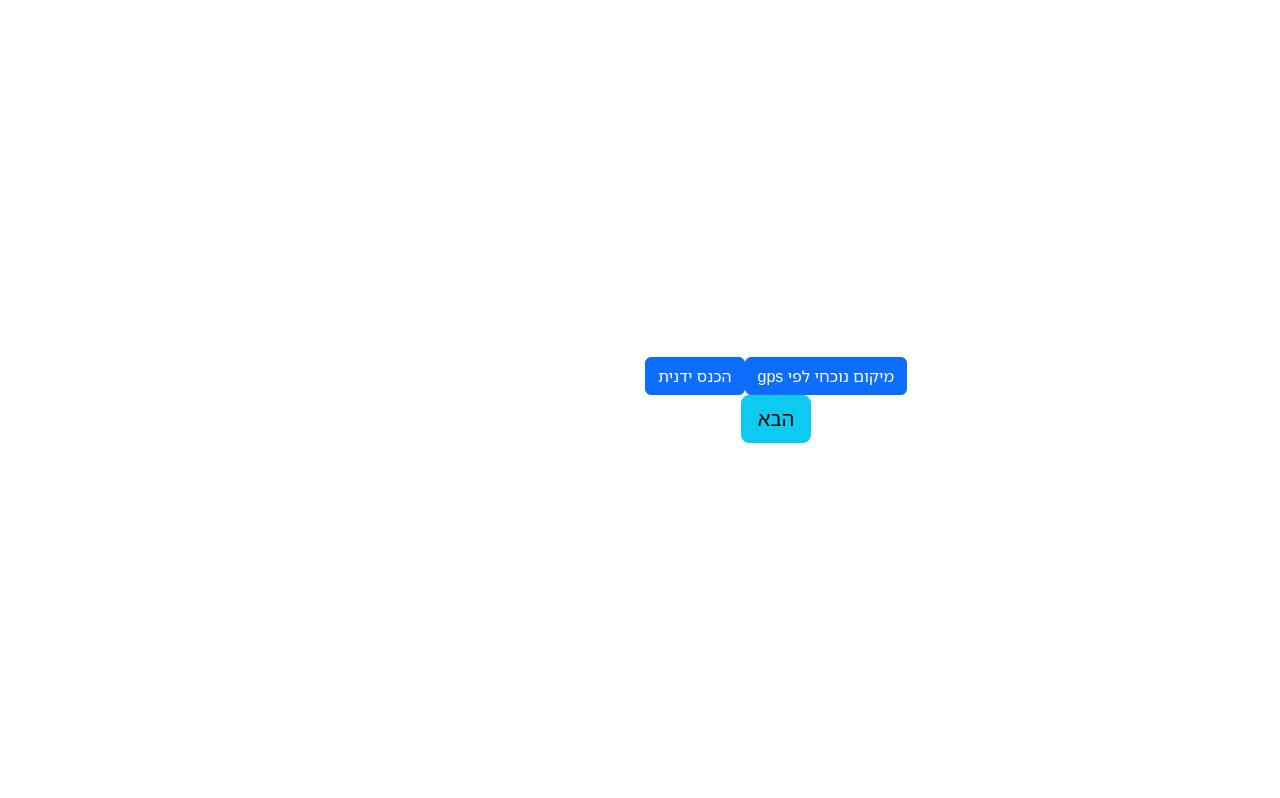
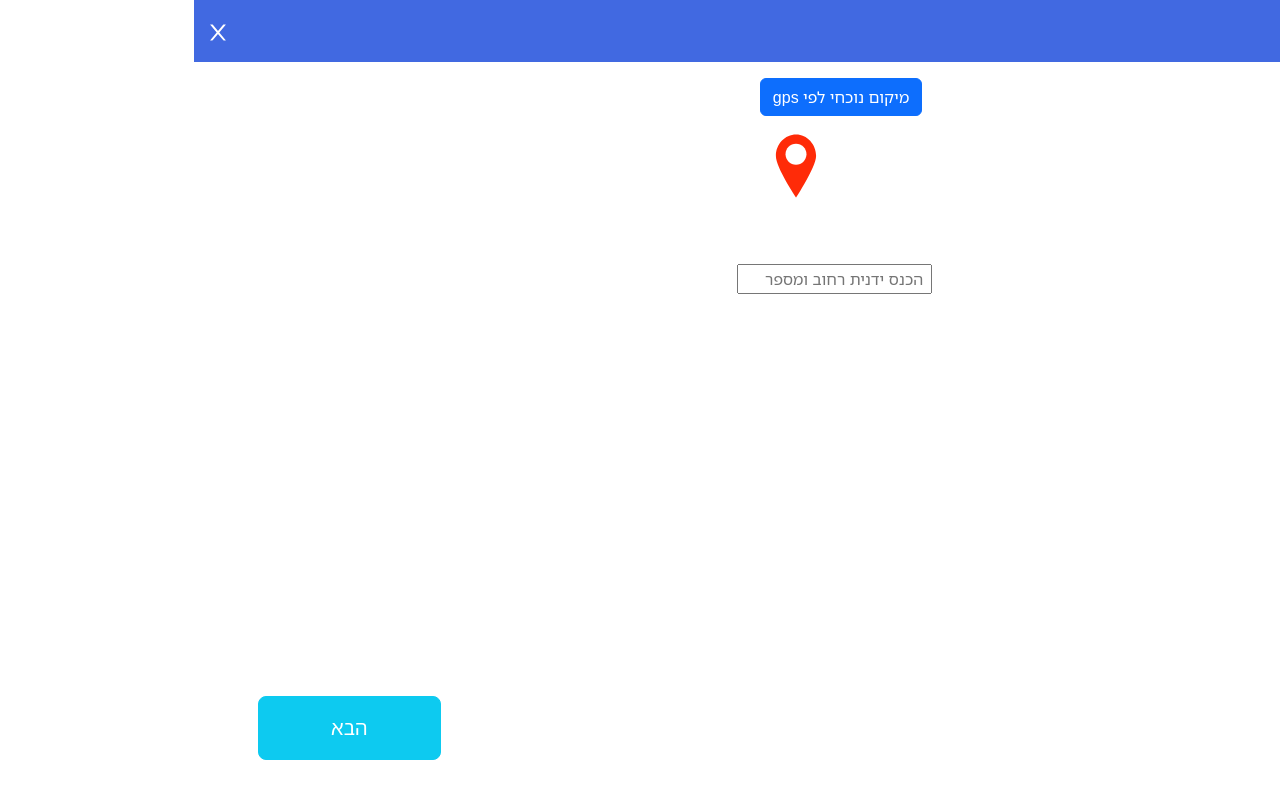
Before and after one commit to OfekYehoshua/Dimona_finalProject_client, a React (Create React App) app: page /location in a window 1280 px wide. Built offline with nearby package versions, Linux system fonts and the light colour scheme.

Commit message:
rebasing with dan

```diff
--- a/src/Pages/Location/Location.jsx
+++ b/src/Pages/Location/Location.jsx
@@ -1,50 +1,81 @@
-import React from 'react'
+import React from "react";
 import { Button } from "react-bootstrap";
-import axios from 'axios'
-import './Location.css'
-import { useState } from 'react';
+import axios from "axios";
+import "./Location.css";
+import LocationAnimation from "./animation/LocationAnimation.json";
+import { useState } from "react";
+import Navtop from "../../Components/navigate/Navtop";
+import BottomNav from "../../Components/navigate/BottomNav";
+import Lottie from "react-lottie-player";
+import { useEffect } from "react";
 const Location = () => {
-    const [location, setLocation] = useState("")
-    const [writeLocation, setWriteLocation] = useState(false)
-    const getAdress =async(a,b)=>{
-        const nearLocation = await axios.get(`https://maps.googleapis.com/maps/api/geocode/json?latlng=${a},${b}&key=AIzaSyA09eagZpZ4rKfC1V39Au6x79HxXR441Os&language=iw`)
-        console.log(nearLocation.data.results[0].formatted_address)
-        setLocation(nearLocation.data.results[0].formatted_address)
-        }
+  const [location, setLocation] = useState("");
+  useEffect(() => {
+    sessionStorage.setItem("location", location);
+  }, [location]);
+
+  const getAdress = async (a, b) => {
+    const nearLocation = await axios.get(
+      `https://maps.googleapis.com/maps/api/geocode/json?latlng=${a},${b}&key=AIzaSyA09eagZpZ4rKfC1V39Au6x79HxXR441Os&language=iw`
+    );
+    console.log(nearLocation.data.results[0].formatted_address);
+    setLocation(nearLocation.data.results[0].formatted_address);
+    sessionStorage.setItem(
+      "location",
+      nearLocation.data.results[0].formatted_address
+    );
+  };
 
   function getLocation() {
     if (navigator.geolocation) {
       navigator.geolocation.getCurrentPosition(showPosition);
     } else {
-             console.log("Geolocation is not supported by this browser.")
+      console.log("Geolocation is not supported by this browser.");
     }
   }
   function showPosition(position) {
-           console.log("Latitude: " + position.coords.latitude +
-            "Longitude: " + position.coords.longitude)
-            getAdress(position.coords.latitude,position.coords.longitude)
+    console.log(
+      "Latitude: " +
+        position.coords.latitude +
+        "Longitude: " +
+        position.coords.longitude
+    );
+    getAdress(position.coords.latitude, position.coords.longitude);
   }
   return (
-    <div className='location-div' style={{width:"100vw",height:"100vh"}} >
+    // className='location-div' style={{width:"100vw",height:"100vh"}}
+    <div>
+      <Navtop></Navtop>
 
+      <div className="location-div">
+        <div>
+          <Button
+            onClick={() => {
+              getLocation();
+            }}
+          >
+            מיקום נוכחי לפי gps
+          </Button>
+          <Lottie
+            loop
+            animationData={LocationAnimation}
+            play
+            style={{ width: 100, height: 100, marginRight: "6vw" }}
+          />
+          <br />
+          <br />
+        </div>
+        <input
+          type="text"
+          placeholder=" הכנס ידנית רחוב ומספר"
+          onChange={(e) => setLocation(e.target.value)}
+        />
+        {location && <h1>{location}</h1>}
+      </div>
 
-       <div>
-        { !writeLocation?
-    <div>
-    <Button onClick={()=>{getLocation()}} > מיקום נוכחי לפי gps</Button>
-    <Button onClick={()=>{setWriteLocation(true)}} >הכנס ידנית </Button>
+      <BottomNav></BottomNav>
     </div>
-    : <input type="text" placeholder='רחוב ומספר'onChange={(e)=>setLocation(e.target.value)} />
-}
-       </div>
-       {location&& <h1>{location}</h1> }
-       <div className='next-location'>
-<Button size="lg" variant="info" className="btn" >
-          הבא
-        </Button>
-        </div>
-    </div>
-  )
-}
+  );
+};
 
-export default Location
+export default Location;
--- a/src/Pages/Others/Reports.jsx
+++ b/src/Pages/Others/Reports.jsx
@@ -1,5 +1,5 @@
 
-import ReportModal from "../../Components/Modals/reportModal";
+// import ReportModal from "../../Components/Modals/reportModal";
 import './styles.css'
 import Drawer from '../../Components/navigate/drawer';
 
```
Also changed, not shown: src/Pages/Location/animation/LocationAnimation.json (added, +1 -0 lines). Lines whose indentation alone changed are shown as unchanged.
